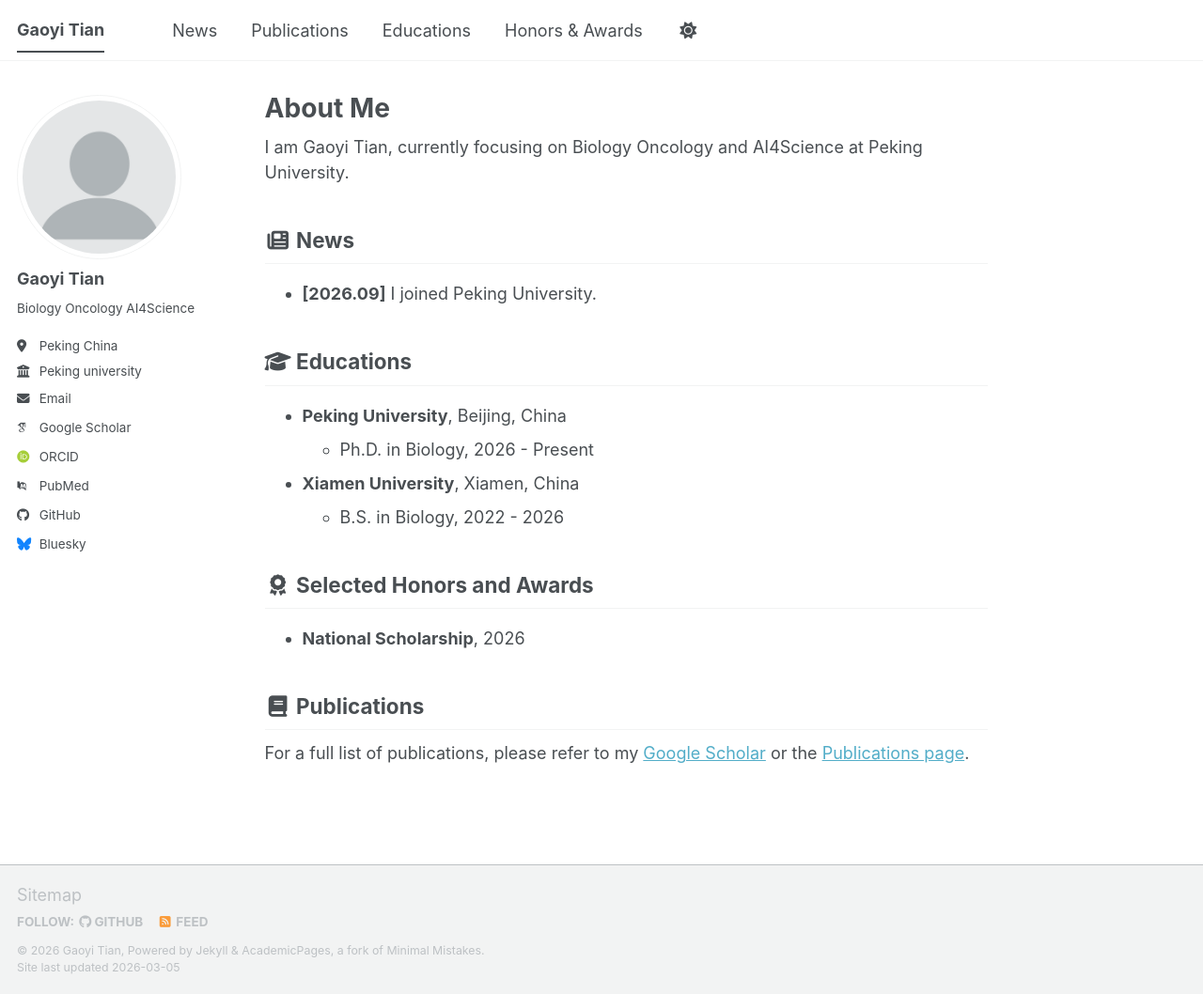
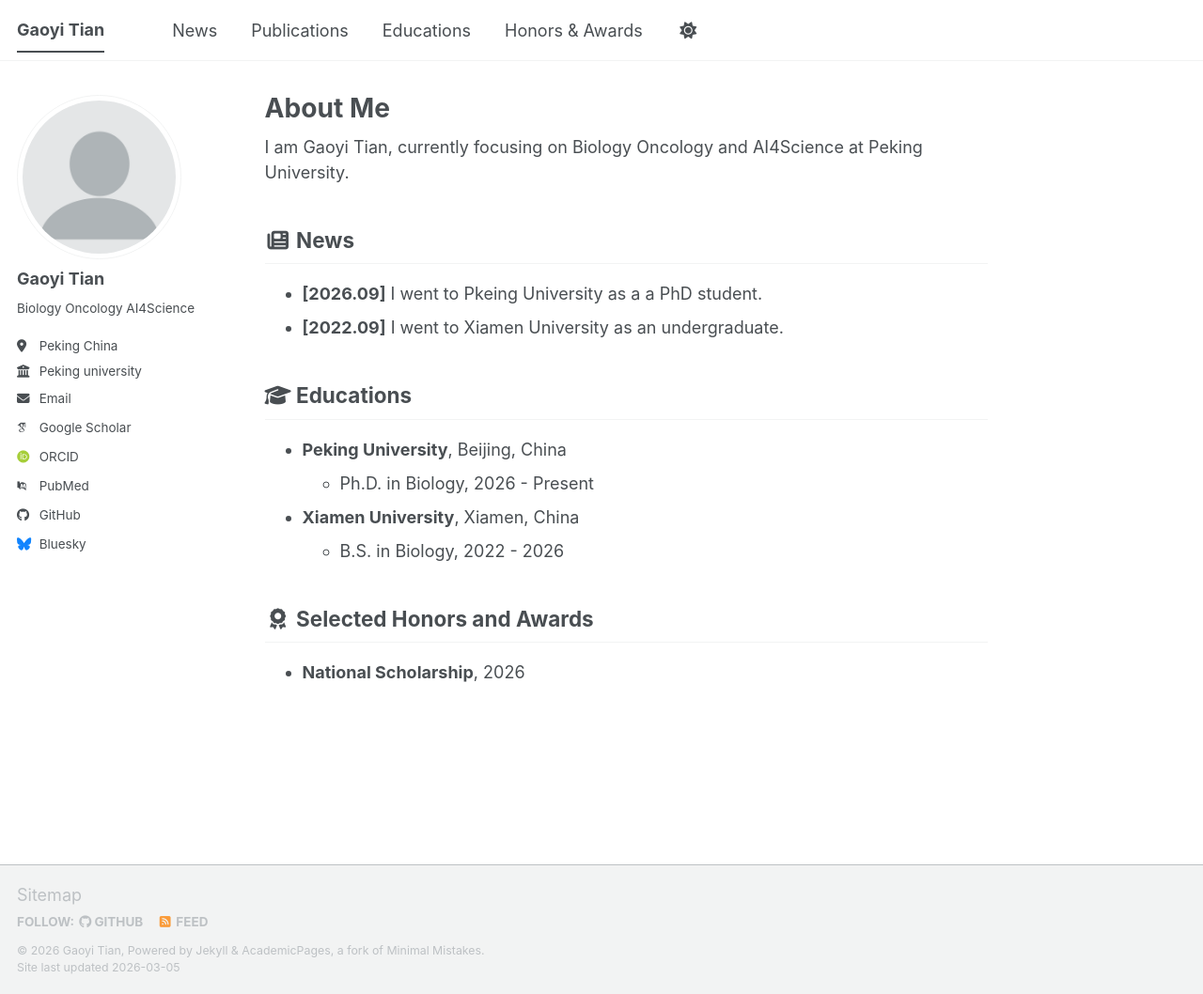
Before and after one commit to Beibeiisme333/Beibeiisme333.github.io, a Jekyll site: the page built from _pages/about.md, in a window 1280 px wide and 1058 px high. Shown: the whole window at 94% size. Built offline with Jekyll 4.4.1, drawn with Linux system fonts in a browser that asks for light colours; some web fonts are replaced; a script bundle is joined from its source files by our own code; library files that are not in the unit come from our copies.

Commit message:
Update about.md

```diff
--- a/_pages/about.md
+++ b/_pages/about.md
@@ -11,7 +11,8 @@ redirect_from:
 I am Gaoyi Tian, currently focusing on Biology Oncology and AI4Science at Peking University.
 
 ## <i class="fas fa-fw fa-newspaper"></i> News {#news}
-* **[2026.09]** I joined Peking University.
+* **[2026.09]** I went to Pkeing University as a a PhD student.
+* **[2022.09]** I went to Xiamen University as an undergraduate.
 
 ## <i class="fas fa-fw fa-graduation-cap"></i> Educations {#educations}
 * **Peking University**, Beijing, China
@@ -21,6 +22,3 @@ I am Gaoyi Tian, currently focusing on Biology Oncology and AI4Science at Peking
 
 ## <i class="fas fa-fw fa-award"></i> Selected Honors and Awards {#honors}
 * **National Scholarship**, 2026
-
-## <i class="fas fa-fw fa-book"></i> Publications
-For a full list of publications, please refer to my [Google Scholar](https://scholar.google.com/citations?user=PS_CX0AAAAAJ) or the [Publications page](/publications/).
```
